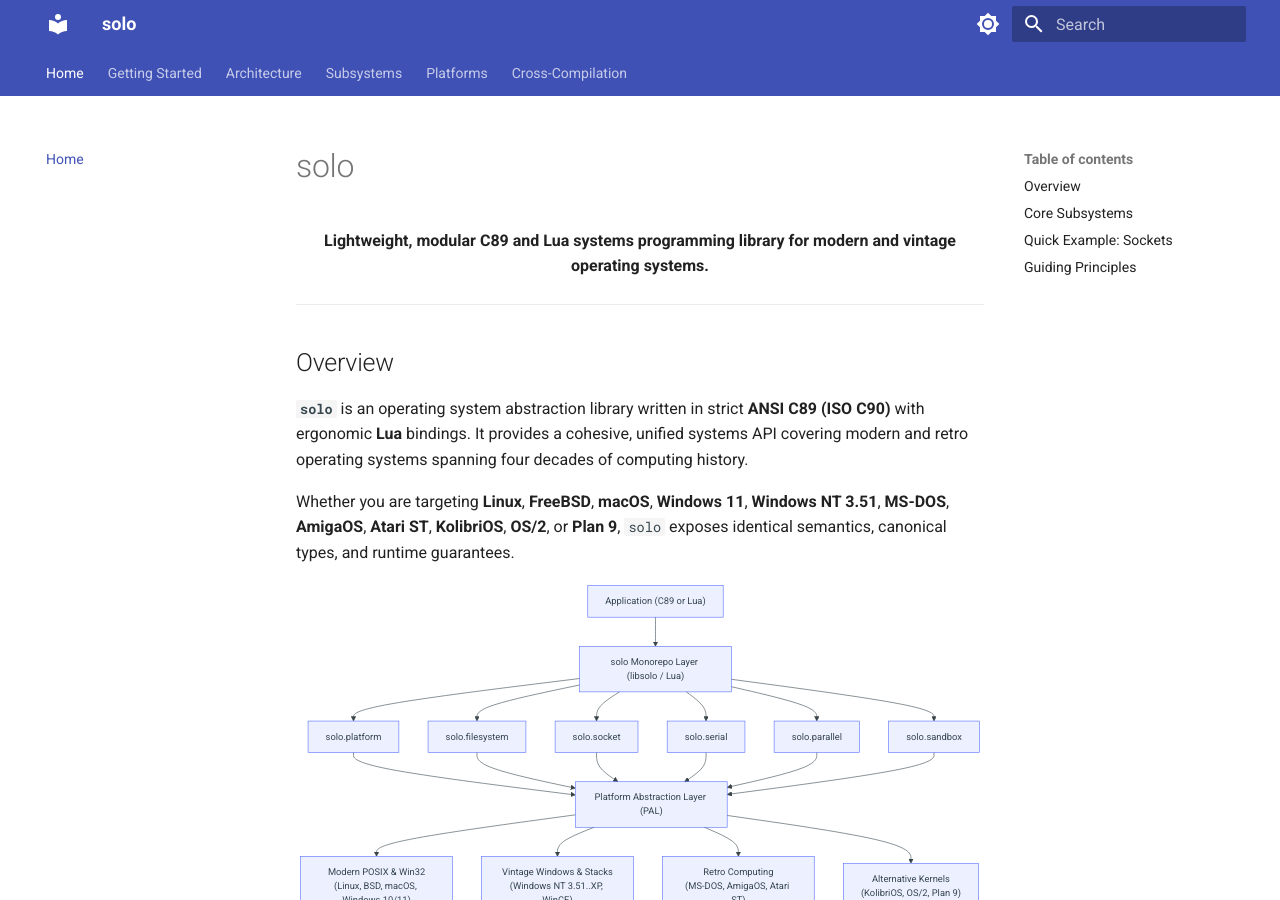
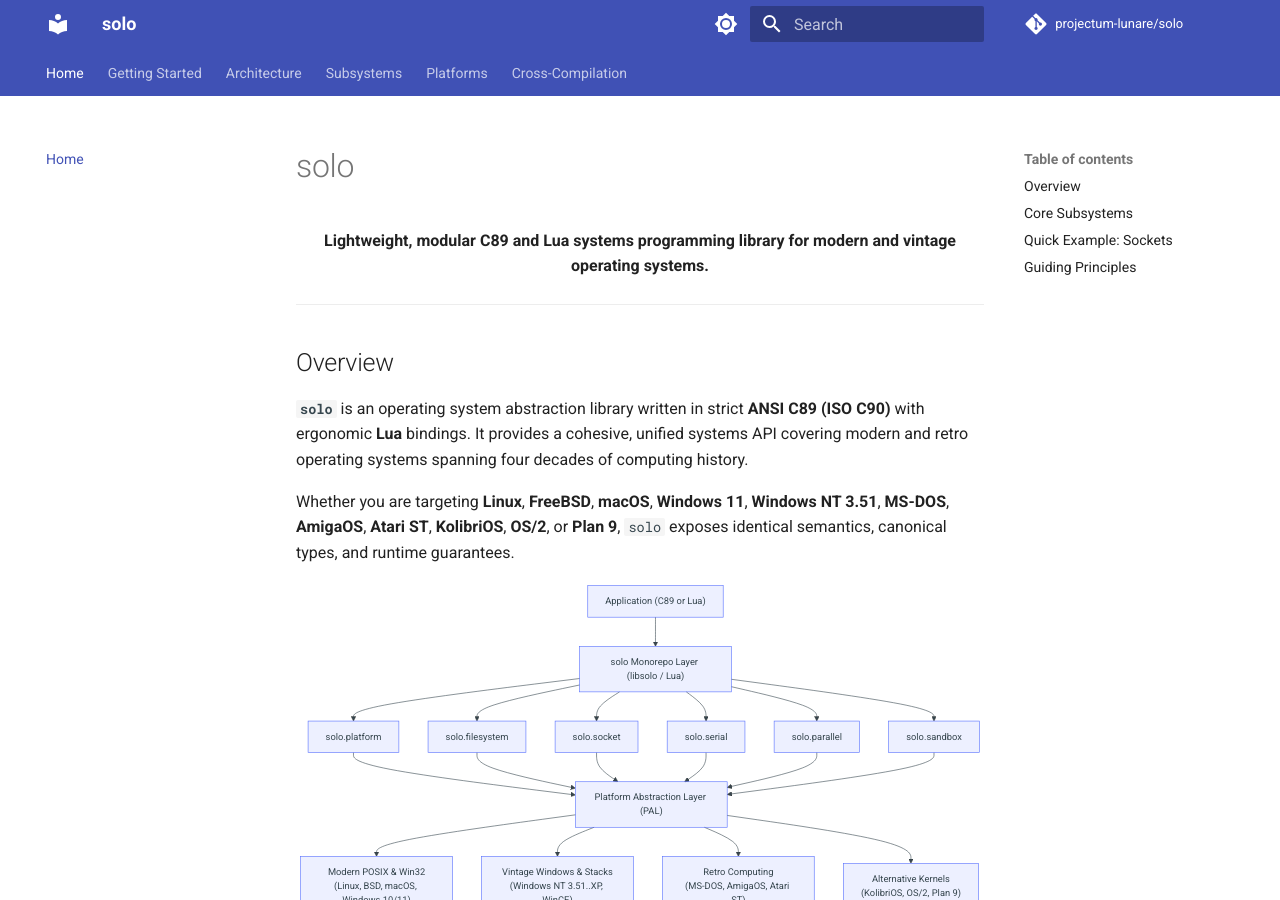
Before and after one commit to projectum-lunare/solo, an MkDocs documentation site: the page built from docs/index.md, in a window 1280 px wide and 900 px high. Built offline with MkDocs 1.6.1 and Material for MkDocs 9.7.7, drawn with Linux system fonts in a browser that asks for light colours; comment, search, counter and statistics services are not loaded.

Commit message:
chore(docs): configure modern GitHub Actions Pages deployment and repository URLs

```diff
--- a/mkdocs.yml
+++ b/mkdocs.yml
@@ -1,7 +1,9 @@
 site_name: solo
+site_url: https://projectum-lunare.github.io/solo/
 site_description: Lightweight, modular C89 and Lua systems programming library for modern and vintage operating systems.
 site_author: Gustavo Veiga
-repo_name: solo
+repo_name: projectum-lunare/solo
+repo_url: https://github.com/projectum-lunare/solo
 edit_uri: ""
 
 theme:
```
Also changed, not shown: 1 other file.
